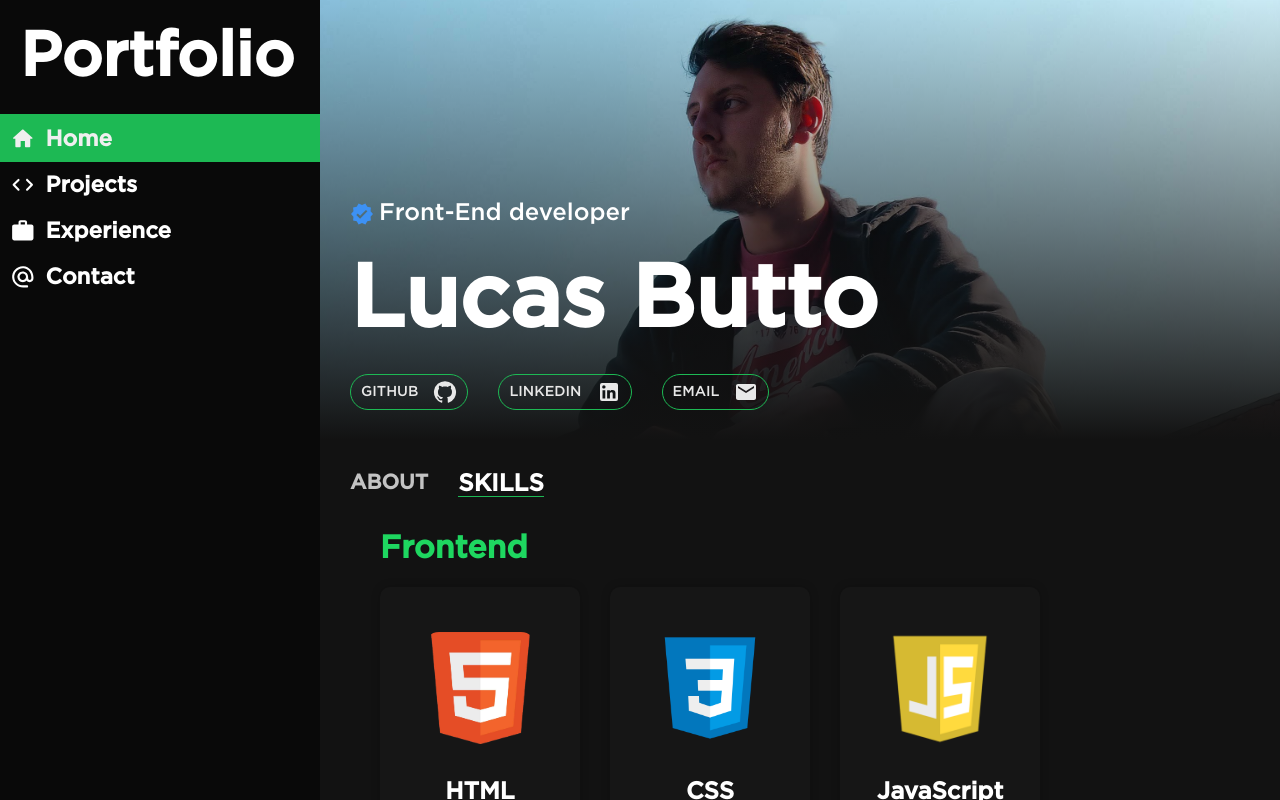
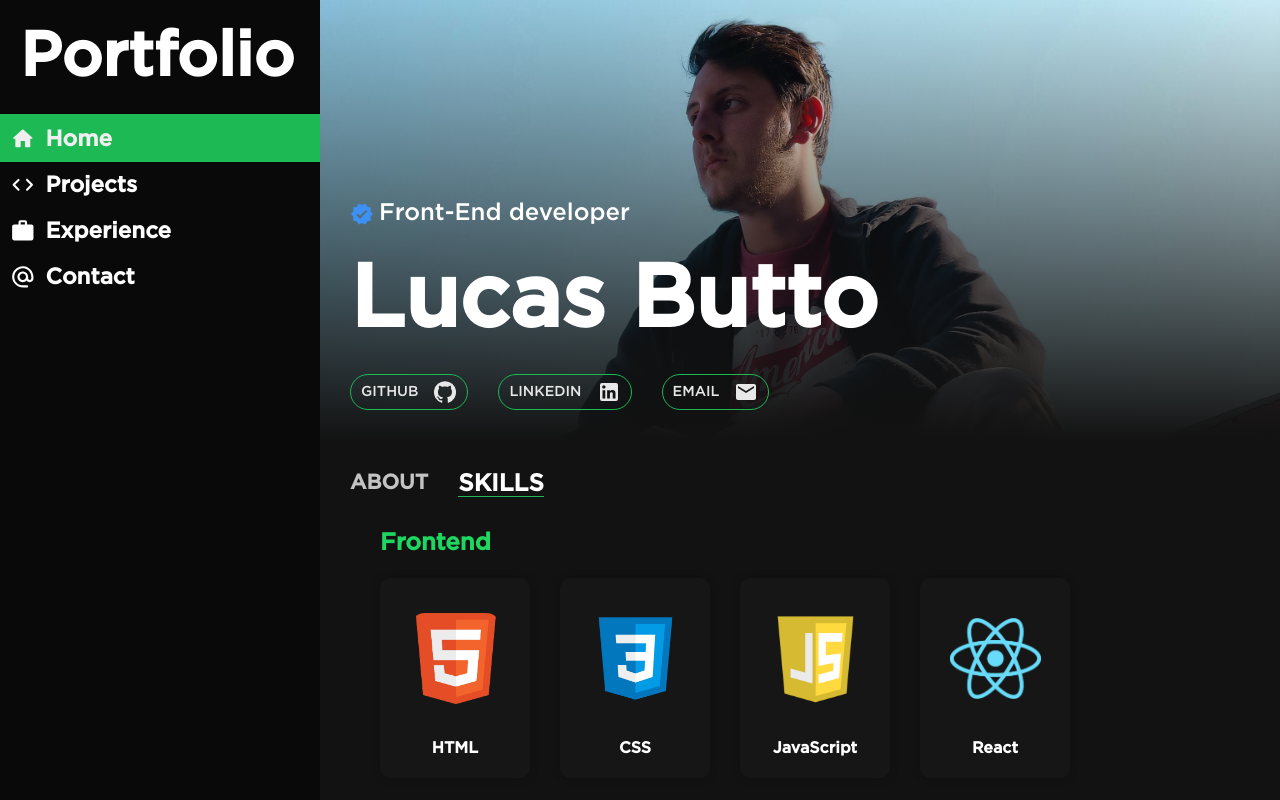
Before and after one commit to LucasButto/Portfolio-Spotify, a React (Create React App) app: page /skills in a window 1280 px wide. Built offline with nearby package versions, Linux system fonts and the light colour scheme.

Commit message:
responsive design

```diff
--- a/src/Styles/Skills.css
+++ b/src/Styles/Skills.css
@@ -23,10 +23,10 @@
   display: flex;
   flex-direction: column;
   padding: 0 30px;
-  gap: 20px;
+  gap: 50px;
 }
 
-@media screen and (min-width: 1440px) {
+@media screen and (min-width: 1441px) {
   .skills {
     width: 80%;
   }
--- a/src/Styles/SkillsContainer.css
+++ b/src/Styles/SkillsContainer.css
@@ -17,3 +17,9 @@
   flex-wrap: wrap;
   gap: 30px;
 }
+
+@media screen and (max-width: 1280px) {
+  .main-skills-container > h3 {
+    font-size: 1.5rem;
+  }
+}
--- a/src/Styles/SkillsItem.css
+++ b/src/Styles/SkillsItem.css
@@ -42,6 +42,38 @@
   margin: 10px;
 }
 
+@media screen and (max-width: 1440px) {
+  .skillItem {
+    width: 175px;
+    height: 225px;
+    padding: 10px;
+  }
+
+  .skillImg {
+    width: 70%;
+  }
+
+  .skillTitle {
+    font-size: 1.2rem;
+  }
+}
+
+@media screen and (max-width: 1280px) {
+  .skillItem {
+    width: 150px;
+    height: 200px;
+    padding: 10px;
+  }
+
+  .skillImg {
+    width: 70%;
+  }
+
+  .skillTitle {
+    font-size: 1rem;
+  }
+}
+
 @media screen and (max-width: 840px) {
   .skillItem {
     width: 150px;
```
